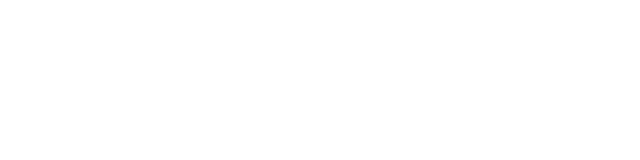
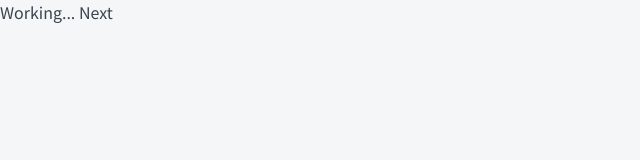
Before and after one commit to alexboagreek/next-js, a Next.js app: page / in a window 1280 px wide. Shown: the top 160 px of the page, without its empty margins (0-640 px from the left). Built offline with nearby package versions, Linux system fonts and the light colour scheme.

Commit message:
feat: step_7.1 подключены шрифты и :root

```diff
--- a/pages/_app.tsx
+++ b/pages/_app.tsx
@@ -1,6 +1,21 @@
-import '../styles/globals.css'
-import type { AppProps } from 'next/app'
+import Head from 'next/head';
+import React from 'react';
+import '../styles/globals.css';;
+import { AppProps } from 'next/app'
 
-export default function App({ Component, pageProps }: AppProps) {
-  return <Component {...pageProps} />
+function MyApp({ Component, pageProps }: AppProps): JSX.Element {
+  return (
+     <>
+     <Head>
+      <title>Next - проект по NextJS</title>
+          <link rel='icon' href='/favicon.ico' />
+          <link rel="preconnect" href="https://fonts.gstatic.com" />
+          <link href="https://fonts.googleapis.com/css2?family=Noto+Sans+KR:wght@300;400;500;700&display=swap" rel="stylesheet" />
+          <meta property="og:locale" content="ru_RU" />
+     </Head>
+     <Component {...pageProps} />
+     </>
+  )
 }
+
+export default MyApp;
--- a/pages/index.tsx
+++ b/pages/index.tsx
@@ -2,7 +2,7 @@
 export default function Home() {
   return (
     <div>
-
+      Working... Next
     </div>
   )
 }
--- a/styles/globals.css
+++ b/styles/globals.css
@@ -1,9 +1,20 @@
+:root {
+  --black: #3B434E;
+  --white: #FFF;
+  --primary: #7563FC;
+  --tomato: #FC836D;
+  --green: #1DC37E;
+  --green-light: #C8F8E4;
+  --font-family: 'Noto Sans KR', sans-serif;
+}
+
 html,
 body {
+  background-color: #F5F6F8;
+  color: var(--black);
   padding: 0;
   margin: 0;
-  font-family: -apple-system, BlinkMacSystemFont, Segoe UI, Roboto, Oxygen,
-    Ubuntu, Cantarell, Fira Sans, Droid Sans, Helvetica Neue, sans-serif;
+  font-family: 'Noto Sans KR', sans-serif;
 }
 
 a {
@@ -14,13 +25,3 @@
 * {
   box-sizing: border-box;
 }
-
-@media (prefers-color-scheme: dark) {
-  html {
-    color-scheme: dark;
-  }
-  body {
-    color: white;
-    background: black;
-  }
-}
```
